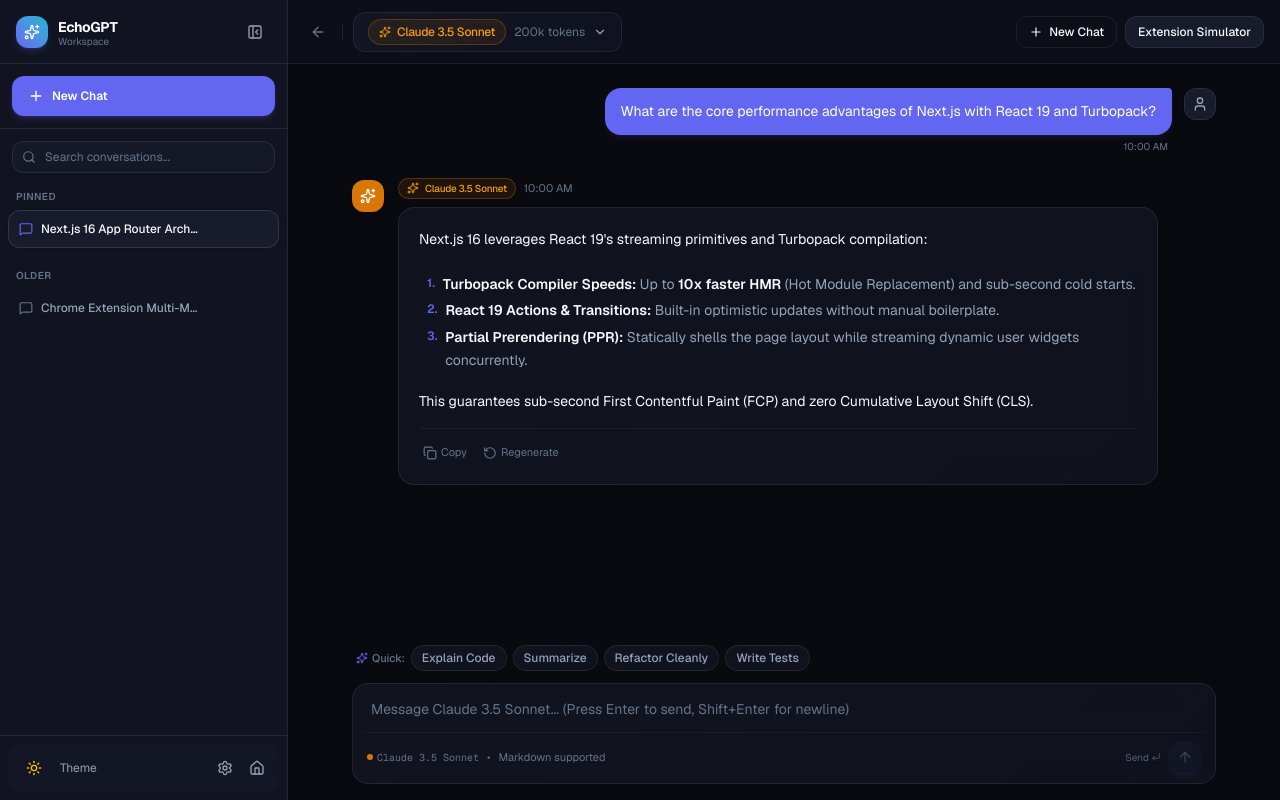
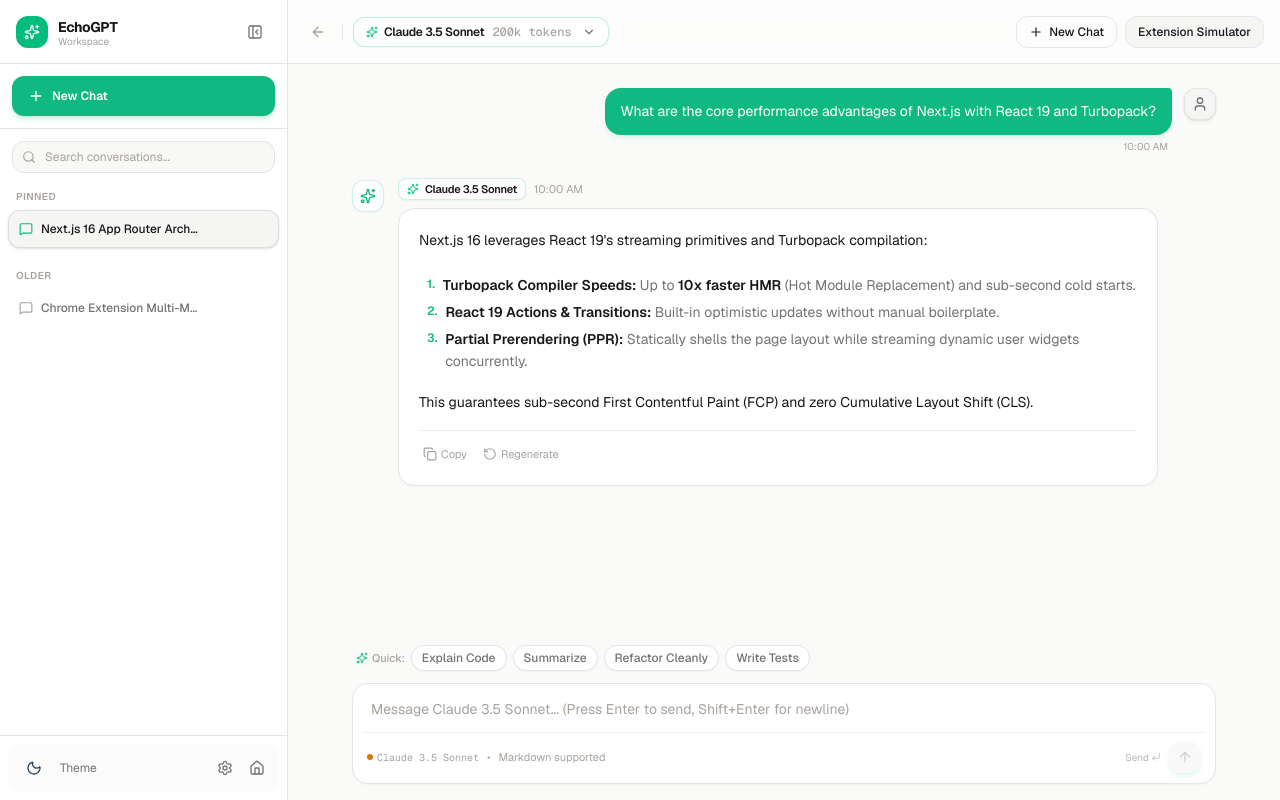
Before and after one commit to Jabirmahmud0/EchoGPT_TASK, a Next.js app: page /app in a window 1280 px wide. Built offline with nearby package versions, Linux system fonts and the light colour scheme.

Commit message:
style(theme): adopt graphite and emerald palette with 90/10 visual hierarchy

```diff
--- a/app/globals.css
+++ b/app/globals.css
@@ -2,38 +2,40 @@
 
 @custom-variant dark (&:is(.dark, .dark *));
 
+/* Light Mode (Graphite + Emerald Default) */
 :root {
-  --background: #090a0f;
-  --foreground: #f8fafc;
-  --surface: #111420;
-  --surface-elevated: #171b2b;
-  --surface-hover: #1e2337;
+  --background: #FAFAF9;
+  --foreground: #171717;
+  --surface: #FFFFFF;
+  --surface-elevated: #F5F5F4;
+  --surface-hover: #E7E5E4;
+  --border: #E5E5E5;
+  --border-strong: #D4D4D4;
+  --primary: #10B981;
+  --primary-hover: #059669;
+  --primary-glow: rgba(16, 185, 129, 0.2);
+  --secondary: #0D9488;
+  --text-primary: #171717;
+  --text-secondary: #737373;
+  --text-muted: #A8A29E;
+}
+
+/* Dark Mode (Obsidian Graphite + Emerald) */
+html.dark {
+  --background: #0C0D0E;
+  --foreground: #F5F5F4;
+  --surface: #141518;
+  --surface-elevated: #1B1C20;
+  --surface-hover: #23252A;
   --border: rgba(255, 255, 255, 0.08);
   --border-strong: rgba(255, 255, 255, 0.16);
-  --primary: #6366f1;
-  --primary-hover: #4f46e5;
-  --primary-glow: rgba(99, 102, 241, 0.25);
-  --secondary: #06b6d4;
-  --text-primary: #f8fafc;
-  --text-secondary: #94a3b8;
-  --text-muted: #64748b;
-}
-
-html.light {
-  --background: #f8fafc;
-  --foreground: #0f172a;
-  --surface: #ffffff;
-  --surface-elevated: #f1f5f9;
-  --surface-hover: #e2e8f0;
-  --border: rgba(0, 0, 0, 0.08);
-  --border-strong: rgba(0, 0, 0, 0.15);
-  --primary: #4f46e5;
-  --primary-hover: #4338ca;
-  --primary-glow: rgba(79, 70, 229, 0.15);
-  --secondary: #0891b2;
-  --text-primary: #0f172a;
-  --text-secondary: #475569;
-  --text-muted: #94a3b8;
+  --primary: #10B981;
+  --primary-hover: #059669;
+  --primary-glow: rgba(16, 185, 129, 0.25);
+  --secondary: #14B8A6;
+  --text-primary: #F5F5F4;
+  --text-secondary: #A1A1AA;
+  --text-muted: #71717A;
 }
 
 @theme {
@@ -52,10 +54,8 @@
   --color-text-secondary: var(--text-secondary);
   --color-text-muted: var(--text-muted);
 
-  --color-model-openai: #10a37f;
-  --color-model-anthropic: #d97706;
-  --color-model-google: #3b82f6;
-  --color-model-meta: #0284c7;
+  --color-emerald-primary: #10B981;
+  --color-emerald-dark: #059669;
 
   --font-sans: var(--font-geist-sans), -apple-system, BlinkMacSystemFont, "Segoe UI", Roboto, sans-serif;
   --font-mono: var(--font-geist-mono), monospace;
@@ -68,7 +68,7 @@
   overflow-x: hidden;
 }
 
-/* Custom sleek dark scrollbar */
+/* Custom sleek scrollbar */
 ::-webkit-scrollbar {
   width: 6px;
   height: 6px;
@@ -79,48 +79,49 @@
 }
 
 ::-webkit-scrollbar-thumb {
-  background: rgba(255, 255, 255, 0.12);
+  background: rgba(120, 113, 108, 0.25);
   border-radius: 9999px;
 }
 
-html.light ::-webkit-scrollbar-thumb {
-  background: rgba(0, 0, 0, 0.15);
+html.dark ::-webkit-scrollbar-thumb {
+  background: rgba(255, 255, 255, 0.15);
 }
 
 ::-webkit-scrollbar-thumb:hover {
-  background: rgba(255, 255, 255, 0.22);
+  background: rgba(120, 113, 108, 0.4);
 }
 
 /* Glassmorphism helpers */
 .glass {
-  background: rgba(17, 20, 32, 0.7);
+  background: rgba(255, 255, 255, 0.85);
   backdrop-filter: blur(12px);
   -webkit-backdrop-filter: blur(12px);
   border: 1px solid var(--border);
 }
 
-html.light .glass {
-  background: rgba(255, 255, 255, 0.85);
+html.dark .glass {
+  background: rgba(20, 21, 24, 0.75);
+  backdrop-filter: blur(12px);
+  -webkit-backdrop-filter: blur(12px);
   border: 1px solid var(--border);
 }
 
 .glass-card {
-  background: linear-gradient(135deg, rgba(23, 27, 43, 0.6) 0%, rgba(17, 20, 32, 0.8) 100%);
-  backdrop-filter: blur(16px);
-  -webkit-backdrop-filter: blur(16px);
+  background: var(--surface);
   border: 1px solid var(--border);
+  box-shadow: 0 1px 3px 0 rgba(0, 0, 0, 0.03), 0 1px 2px -1px rgba(0, 0, 0, 0.03);
 }
 
-html.light .glass-card {
-  background: #ffffff;
+html.dark .glass-card {
+  background: linear-gradient(135deg, rgba(27, 28, 32, 0.7) 0%, rgba(20, 21, 24, 0.9) 100%);
   border: 1px solid var(--border);
-  box-shadow: 0 4px 20px -2px rgba(0, 0, 0, 0.05);
+  box-shadow: 0 4px 20px -2px rgba(0, 0, 0, 0.3);
 }
 
 .glow-primary {
-  box-shadow: 0 0 25px -5px rgba(99, 102, 241, 0.3);
+  box-shadow: 0 0 20px -5px rgba(16, 185, 129, 0.3);
 }
 
 .glow-subtle {
-  box-shadow: 0 0 35px -10px rgba(99, 102, 241, 0.15);
+  box-shadow: 0 0 25px -8px rgba(16, 185, 129, 0.15);
 }
--- a/app/layout.tsx
+++ b/app/layout.tsx
@@ -39,7 +39,7 @@
   return (
     <html
       lang="en"
-      className={`${geistSans.variable} ${geistMono.variable} dark antialiased`}
+      className={`${geistSans.variable} ${geistMono.variable} antialiased`}
       suppressHydrationWarning
     >
       <body className="min-h-screen bg-background text-foreground selection:bg-primary/20 selection:text-primary">
--- a/app/page.tsx
+++ b/app/page.tsx
@@ -11,7 +11,7 @@
       <header className="sticky top-0 z-40 border-b border-border-subtle bg-background/80 backdrop-blur-md">
         <div className="max-w-6xl mx-auto px-4 h-16 flex items-center justify-between">
           <div className="flex items-center gap-2.5">
-            <div className="h-8 w-8 rounded-xl bg-gradient-to-tr from-primary to-secondary flex items-center justify-center shadow-md shadow-primary/20">
+            <div className="h-8 w-8 rounded-xl bg-emerald-500 text-white flex items-center justify-center shadow-xs">
               <Sparkles className="h-4 w-4 text-white" />
             </div>
             <span className="font-bold text-lg tracking-tight">EchoGPT</span>
--- a/components/chat/message-feed.tsx
+++ b/components/chat/message-feed.tsx
@@ -118,10 +118,7 @@
 
   return (
     <div className="flex items-start gap-3.5 group">
-      <div
-        className="h-8 w-8 rounded-xl flex items-center justify-center text-white shrink-0 shadow-md mt-0.5"
-        style={{ backgroundColor: modelInfo.accentColor }}
-      >
+      <div className="h-8 w-8 rounded-xl flex items-center justify-center text-emerald-500 bg-surface border border-emerald-500/20 shrink-0 shadow-xs mt-0.5">
         <Sparkles className="h-4 w-4" />
       </div>
 
@@ -213,13 +210,7 @@
 
   return (
     <div className="h-full flex flex-col items-center justify-center text-center py-12 px-4 max-w-lg mx-auto">
-      <div
-        className="h-14 w-14 rounded-2xl flex items-center justify-center text-white mb-4 shadow-xl"
-        style={{
-          backgroundColor: model.accentColor,
-          boxShadow: `0 8px 30px -4px ${model.accentColor}40`,
-        }}
-      >
+      <div className="h-14 w-14 rounded-2xl flex items-center justify-center text-emerald-500 bg-surface border border-emerald-500/25 mb-4 shadow-sm">
         <Sparkles className="h-7 w-7" />
       </div>
 
--- a/components/chat/model-badge.tsx
+++ b/components/chat/model-badge.tsx
@@ -1,7 +1,6 @@
 import * as React from "react";
 import { ModelId } from "@/lib/types";
 import { MODELS } from "@/lib/models";
-import { Badge } from "@/components/ui/badge";
 import { cn } from "@/lib/utils";
 import { Sparkles, Cpu, Layers, Zap } from "lucide-react";
 
@@ -23,31 +22,31 @@
   const getModelIcon = () => {
     switch (model.id) {
       case "claude-3-5-sonnet":
-        return <Sparkles className="h-3 w-3" />;
+        return <Sparkles className="h-3 w-3 text-emerald-500" />;
       case "gpt-4o":
-        return <Zap className="h-3 w-3" />;
+        return <Zap className="h-3 w-3 text-emerald-500" />;
       case "gemini-1-5-pro":
-        return <Layers className="h-3 w-3" />;
+        return <Layers className="h-3 w-3 text-emerald-500" />;
       case "llama-3-1-70b":
-        return <Cpu className="h-3 w-3" />;
+        return <Cpu className="h-3 w-3 text-emerald-500" />;
       default:
-        return <Sparkles className="h-3 w-3" />;
+        return <Sparkles className="h-3 w-3 text-emerald-500" />;
     }
   };
 
   return (
-    <Badge
-      variant={model.badgeVariant}
-      size={size}
-      className={cn("font-medium tracking-tight", className)}
+    <span
+      className={cn(
+        "inline-flex items-center rounded-lg bg-surface border border-emerald-500/20 text-foreground font-medium select-none shadow-xs transition-colors",
+        size === "sm" ? "px-2 py-0.5 text-[11px] gap-1.5" : "px-2.5 py-1 text-xs gap-1.5",
+        className
+      )}
     >
-      <span className="flex items-center gap-1.5">
-        {getModelIcon()}
-        <span>
-          {showProvider ? `${model.provider} ` : ""}
-          {model.name}
-        </span>
+      {getModelIcon()}
+      <span className="font-semibold tracking-tight">
+        {showProvider ? `${model.provider} ` : ""}
+        {model.name}
       </span>
-    </Badge>
+    </span>
   );
 }
--- a/components/chat/model-selector.tsx
+++ b/components/chat/model-selector.tsx
@@ -50,17 +50,17 @@
         aria-expanded={isOpen}
         aria-haspopup="listbox"
         className={cn(
-          "flex items-center gap-2 rounded-xl glass-card transition-all duration-150 border border-border-subtle hover:border-border-strong focus-visible:outline-none focus-visible:ring-2 focus-visible:ring-primary/50",
-          size === "sm" ? "px-2.5 py-1 text-xs" : "px-3.5 py-1.5 text-sm"
+          "flex items-center gap-2 rounded-xl bg-surface border border-emerald-500/25 hover:border-emerald-500/40 text-foreground transition-all duration-150 shadow-xs focus-visible:outline-none focus-visible:ring-2 focus-visible:ring-primary/40",
+          size === "sm" ? "px-2.5 py-1 text-xs" : "px-3 py-1.5 text-sm"
         )}
       >
-        <ModelBadge modelId={currentModel.id} size={size === "sm" ? "sm" : "md"} />
-        <span className="text-text-muted text-xs hidden sm:inline">
+        <ModelBadge modelId={currentModel.id} size={size === "sm" ? "sm" : "md"} className="border-0 bg-transparent shadow-none p-0" />
+        <span className="text-text-muted text-xs font-mono font-medium hidden sm:inline">
           {currentModel.contextWindow}
         </span>
         <ChevronDown
           className={cn(
-            "h-3.5 w-3.5 text-text-secondary transition-transform duration-200",
+            "h-3.5 w-3.5 text-text-secondary transition-transform duration-200 ml-0.5",
             isOpen && "rotate-180"
           )}
         />
@@ -74,7 +74,7 @@
             exit={{ opacity: 0, y: -6, scale: 0.98 }}
             transition={{ duration: 0.15 }}
             role="listbox"
-            className="absolute left-0 z-50 mt-2 w-72 sm:w-80 rounded-2xl glass-card p-2 shadow-2xl border border-border-strong space-y-1 focus:outline-none"
+            className="absolute left-0 z-50 mt-2 w-72 sm:w-80 rounded-2xl bg-surface p-2 shadow-xl border border-border space-y-1 focus:outline-none"
           >
             <div className="px-2.5 py-1.5 text-[11px] font-semibold text-text-muted uppercase tracking-wider">
               Available AI Models
@@ -95,7 +95,7 @@
                   className={cn(
                     "w-full flex items-start gap-3 p-2.5 rounded-xl transition-colors text-left",
                     isSelected
-                      ? "bg-primary/10 border border-primary/20"
+                      ? "bg-primary/10 border border-primary/25"
                       : "hover:bg-surface-elevated border border-transparent"
                   )}
                 >
@@ -119,7 +119,7 @@
                       <span>{model.contextWindow}</span>
                       <span>•</span>
                       <span className="flex items-center gap-1">
-                        <Zap className="h-2.5 w-2.5 text-amber-400" />
+                        <Zap className="h-2.5 w-2.5 text-emerald-500" />
                         {model.speed}
                       </span>
                     </div>
--- a/components/chat/sidebar.tsx
+++ b/components/chat/sidebar.tsx
@@ -130,7 +130,7 @@
         <div className="h-16 px-4 flex items-center justify-between border-b border-border-subtle shrink-0">
           {!isCollapsed && (
             <Link href="/" className="flex items-center gap-2.5">
-              <div className="h-8 w-8 rounded-xl bg-gradient-to-tr from-primary to-secondary flex items-center justify-center shadow-md shadow-primary/20">
+              <div className="h-8 w-8 rounded-xl bg-emerald-500 text-white flex items-center justify-center shadow-xs">
                 <Sparkles className="h-4 w-4 text-white" />
               </div>
               <div className="flex flex-col">
--- a/components/theme-provider.tsx
+++ b/components/theme-provider.tsx
@@ -13,7 +13,7 @@
 const ThemeContext = createContext<ThemeContextType | undefined>(undefined);
 
 export function ThemeProvider({ children }: { children: React.ReactNode }) {
-  const [theme, setThemeState] = useState<Theme>("dark");
+  const [theme, setThemeState] = useState<Theme>("light");
   const [mounted, setMounted] = useState(false);
 
   useEffect(() => {
@@ -22,9 +22,8 @@
       setThemeState(saved);
       applyTheme(saved);
     } else {
-      // Default to dark as per PRD spec
-      setThemeState("dark");
-      applyTheme("dark");
+      setThemeState("light");
+      applyTheme("light");
     }
     setMounted(true);
   }, []);
```
